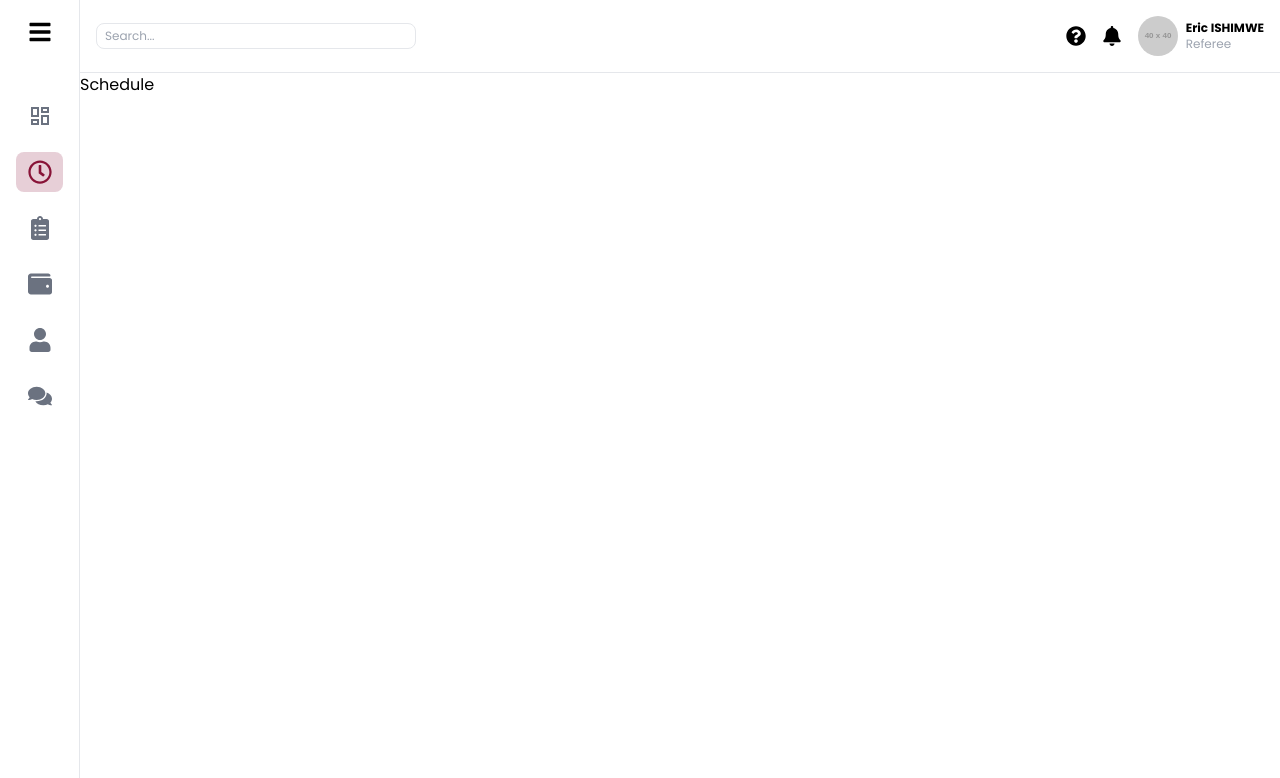
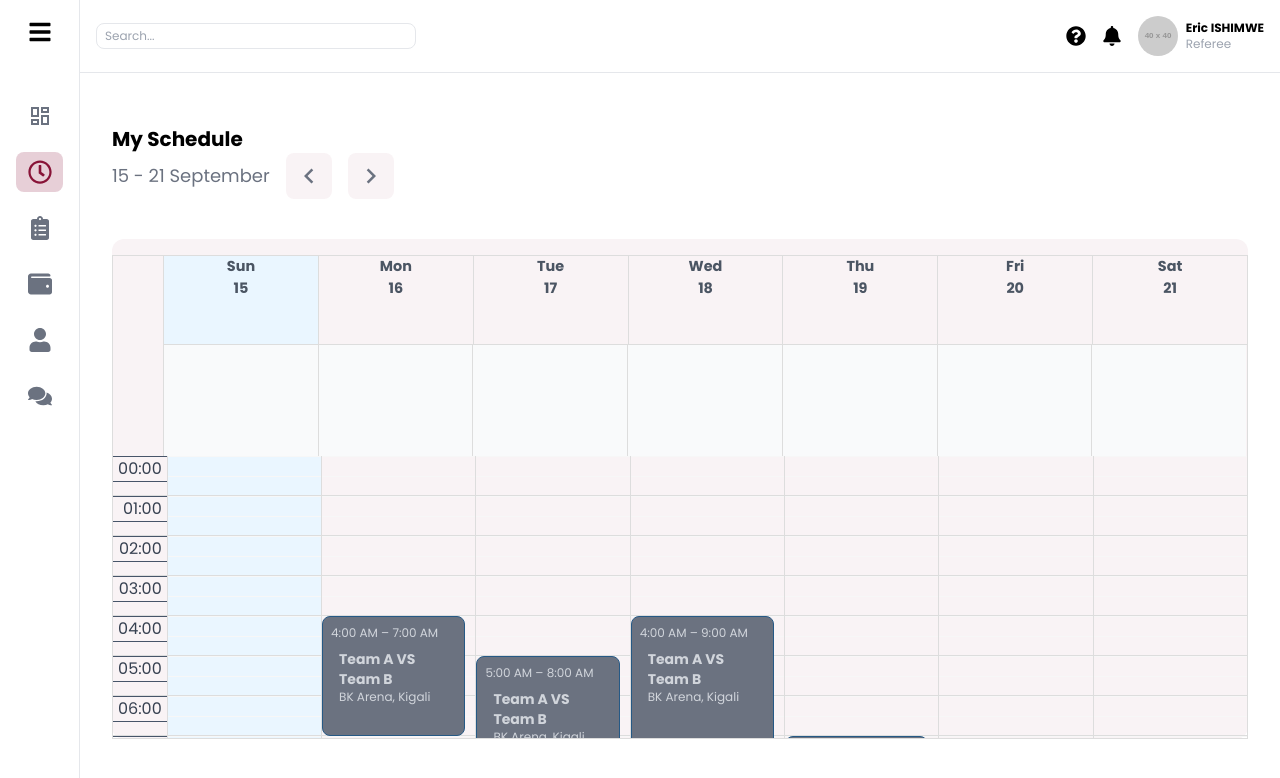
Before and after one commit to dushimire20/referee-app, a React (Vite) app: page /dashboard/schedule in a window 1280 px wide. Shown: the top 778 px of the page. Built offline with nearby package versions, Linux system fonts and the light colour scheme.

Commit message:
Unfinished: Update dependencies and styles for the schedule page

```diff
--- a/package.json
+++ b/package.json
@@ -11,13 +11,17 @@
   },
   "dependencies": {
     "@heroicons/react": "^2.0.18",
+    "@types/react-big-calendar": "^1.8.11",
     "axios": "^1.7.5",
     "embla-carousel-react": "^8.0.0-rc15",
     "framer-motion": "^10.16.4",
+    "moment": "^2.30.1",
     "react": "^18.2.0",
+    "react-big-calendar": "^1.14.1",
     "react-calendar": "^5.0.0",
     "react-dom": "^18.2.0",
     "react-icons": "^5.3.0",
+    "react-moment": "^1.1.3",
     "react-router-dom": "^6.19.0"
   },
   "devDependencies": {
--- /dev/null
+++ b/src/components/CustomToolbar.tsx
@@ -0,0 +1,44 @@
+import React from 'react';
+import { ToolbarProps, Event } from 'react-big-calendar';
+import { MdOutlineKeyboardArrowLeft, MdOutlineKeyboardArrowRight } from "react-icons/md";
+
+interface ScheduleEvent extends Event {
+    title: string;
+    start: Date;
+    end: Date;
+    location: string;
+}
+
+const CustomToolbar: React.FC<ToolbarProps<ScheduleEvent, object>> = ({ date, onNavigate }) => {
+    const start = new Date(date);
+    const end = new Date(date);
+    start.setDate(start.getDate() - start.getDay());
+    end.setDate(end.getDate() - end.getDay() + 6);
+
+    const formatDate = (date: Date) => {
+        const day = date.getDate().toString().padStart(2, '0');
+        const month = date.toLocaleString('default', { month: 'long' });
+        return { day, month };
+    };
+
+    const startDate = formatDate(start);
+    const endDate = formatDate(end);
+
+    return (
+        <div className="flex items-center mb-4 space-x-4 text-gray-500">
+            <span className="text-lg">
+                {startDate.month === endDate.month
+                    ? `${startDate.day} - ${endDate.day} ${startDate.month}`
+                    : `${startDate.day} ${startDate.month} - ${endDate.day} ${endDate.month}`}
+            </span>
+            <button onClick={() => onNavigate('PREV')} className="p-2 bg-secondary-100 bg-opacity-5 rounded-lg">
+                <MdOutlineKeyboardArrowLeft size={30} />
+            </button>
+            <button onClick={() => onNavigate('NEXT')} className="p-2 bg-secondary-100 bg-opacity-5 rounded-lg">
+                <MdOutlineKeyboardArrowRight size={30} />
+            </button>
+        </div>
+    );
+};
+
+export default CustomToolbar;
--- a/src/index.css
+++ b/src/index.css
@@ -18,6 +18,46 @@ html {
     scroll-behavior: smooth;
 }
 
+/*.rbc-toolbar {*/
+/*    @apply bg-white border-b border-gray-200 p-4 rounded-t-lg;*/
+/*}*/
+
+/*.rbc-header {*/
+/*    @apply text-gray-700 font-bold;*/
+/*}*/
+
+.rbc-event {
+    @apply bg-gray-500 text-white rounded-lg p-2;
+}
+
+.rbc-day-bg {
+    @apply bg-gray-50;
+}
+
+.rbc-time-slot {
+    @apply border-t border-gray-200;
+}
+
+.rbc-time-header-cell {
+    @apply bg-transparent h-40 text-gray-600;
+}
+
+.rbc-time-content {
+    @apply border-none;
+}
+
+.rbc-event-content strong {
+    @apply text-sm;
+}
+
+.rbc-event-content div {
+    @apply text-xs text-gray-300;
+}
+
+.rbc-event-label {
+    @apply text-xs text-gray-300;
+}
+
 ::-webkit-scrollbar {
     width: 14px;
     border-radius: 10px;
--- a/src/scenes/schedule/index.tsx
+++ b/src/scenes/schedule/index.tsx
@@ -1,7 +1,113 @@
-const Schedule = () => {
-  return (
-    <div>Schedule</div>
-  )
+import { useState } from 'react';
+import { Calendar, momentLocalizer, Event, NavigateAction, View } from 'react-big-calendar';
+import moment from 'moment';
+import 'react-big-calendar/lib/css/react-big-calendar.css';
+import CustomToolbar from '../../components/CustomToolbar'; // Adjust the import path as necessary
+
+const localizer = momentLocalizer(moment);
+
+interface ScheduleEvent extends Event {
+    title: string;
+    start: Date;
+    end: Date;
+    location: string;
 }
 
-export default Schedule
+const events: ScheduleEvent[] = [
+    {
+        title: 'Team A VS Team B',
+        start: new Date(2024, 8, 16, 4, 0),
+        end: new Date(2024, 8, 16, 7, 0),
+        location: 'BK Arena, Kigali',
+    },
+    {
+        title: 'Team A VS Team B',
+        start: new Date(2024, 8, 17, 5, 0),
+        end: new Date(2024, 8, 17, 8, 0),
+        location: 'BK Arena, Kigali',
+    },
+    {
+        title: 'Team A VS Team B',
+        start: new Date(2024, 8, 18, 4, 0),
+        end: new Date(2024, 8, 18, 9, 0),
+        location: 'BK Arena, Kigali',
+    },
+    {
+        title: 'Team A VS Team B',
+        start: new Date(2024, 8, 19, 7, 0),
+        end: new Date(2024, 8, 19, 9, 0),
+        location: 'BK Arena, Kigali',
+    },
+];
+
+const Schedule = () => {
+    const [date, setDate] = useState(new Date());
+    const [view, setView] = useState<View>('week');
+
+    const handleNavigate = (action: NavigateAction) => {
+        const newDate = new Date(date);
+        if (action === 'PREV') {
+            newDate.setDate(date.getDate() - 7);
+        } else if (action === 'NEXT') {
+            newDate.setDate(date.getDate() + 7);
+        }
+        setDate(newDate);
+    };
+
+    const CustomDayHeader = ({ label }: { label: string }) => {
+        const [day, date] = label.split('\n');
+        return (
+            <div className="items-center text-center">
+                <div>{day}</div>
+                <div>{date}</div>
+            </div>
+        );
+    };
+
+    return (
+        <div className="p-8 flex-1">
+            <h1 className="text-xl font-semibold text-start mt-5">My Schedule</h1>
+            <CustomToolbar
+                date={date}
+                onNavigate={handleNavigate}
+                view={view}
+                views={['week']}
+                label={localizer.format(date, 'MMMM yyyy')}
+                localizer={localizer}
+                onView={setView}
+            />
+            <div className="my-calendar mx-auto mt-10">
+                <Calendar
+                    localizer={localizer}
+                    events={events}
+                    startAccessor="start"
+                    endAccessor="end"
+                    className="rounded-xl bg-secondary-100 bg-opacity-5 border-none text-gray-700"
+                    style={{ height: 500 }}
+                    defaultView="week"
+                    views={['week']}
+                    date={date}
+                    onNavigate={setDate}
+                    onView={setView}
+                    components={{
+                        event: (eventProps) => (
+                            <div className="p-2 rounded-lg text-white text-xs">
+                                <strong>{eventProps.title}</strong>
+                                <div className="text-sm">{eventProps.event.location}</div>
+                            </div>
+                        ),
+                        header: CustomDayHeader,
+                        toolbar: () => <span className="h-4"></span>,
+                    }}
+                    formats={{
+                        timeGutterFormat: 'HH:mm',
+                        dayFormat: (date, culture, localizer) =>
+                            localizer!.format(date, 'ddd DD', culture).replace(' ', '\n'),
+                    }}
+                />
+            </div>
+        </div>
+    );
+}
+
+export default Schedule;
```
Also changed, not shown: 1 other file (tests, documents, lock files or other folders).
